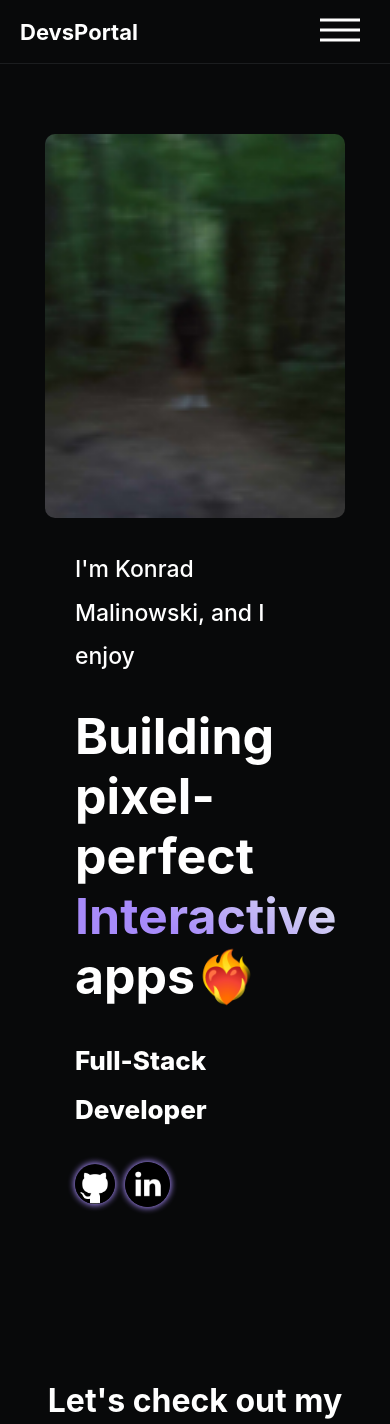
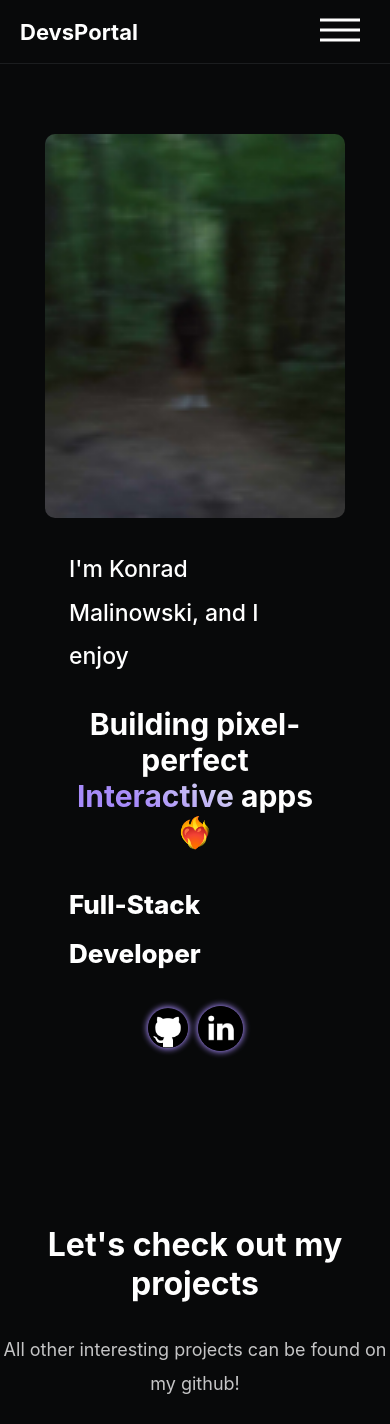
Before and after one commit to konradxmalinowski/DevsPortal, a React (Vite) app: page /portfolio in a window 390 px wide. Shown: the top 1424 px of the page. Built offline with nearby package versions, Linux system fonts and the light colour scheme.

Commit message:
Updated description for mobile devices

```diff
--- a/src/Components/Websites/Portfolio/Portfolio.css
+++ b/src/Components/Websites/Portfolio/Portfolio.css
@@ -66,6 +66,20 @@
 
   img[alt^='github'] {
     width: 40px;
+  }
+}
+
+@media (width <= 600px) {
+  .author-wrapper .description-wrapper {
+    width: 80%;
+    align-items: center;
+  }
+
+  .author-wrapper .description-wrapper h1 {
+    font-size: 30px;
+    width: fit-content;
+    text-align: center;
+    max-width: none;
   }
 }
 
```
